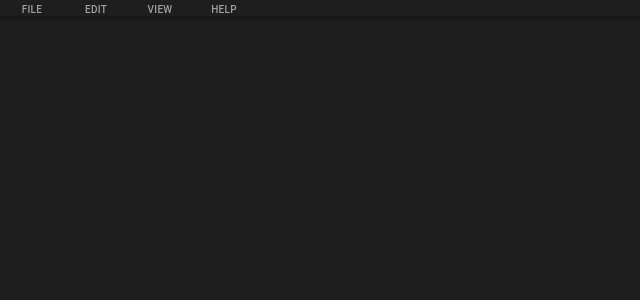
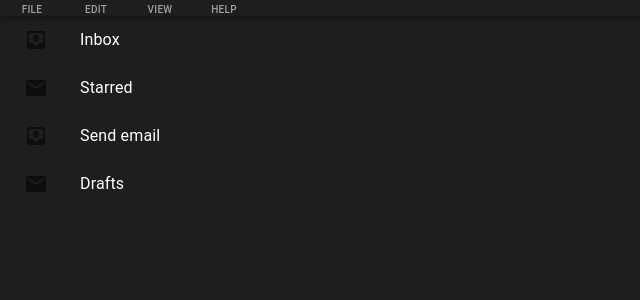
Before and after one commit to DianaBuliga/IrisViz, a React app: page / in a window 1280 px wide. Shown: the top 300 px of the page, without its empty margins (0-640 px from the left). Built offline with nearby package versions, Linux system fonts and the light colour scheme; the HTML template or start-up script is replaced by a standard one.

Commit message:
added left menu

```diff
--- /dev/null
+++ b/src/app/App.tsx
@@ -0,0 +1,14 @@
+import TopMenu from "./layout/TopMenu";
+import React from "react";
+import LeftMenu from "./layout/LeftMenu";
+
+const App = () => {
+	return (
+		<>
+			<TopMenu/>
+			<LeftMenu/>
+		</>
+	);
+};
+
+export default App;
--- a/src/app/index.tsx
+++ b/src/app/index.tsx
@@ -1,15 +1,7 @@
 import React from 'react';
 import ReactDOM from 'react-dom/client';
-import TopMenu from "./layout/TopMenu";
 import "./global.scss";
-
-const App = () => {
-	return (
-		<>
-			<TopMenu/>
-		</>
-	);
-};
+import App from "./App";
 
 const rootElement = document.getElementById('root');
 
--- /dev/null
+++ b/src/app/layout/LeftMenu.tsx
@@ -0,0 +1,24 @@
+import React from 'react';
+import List from '@mui/material/List';
+import ListItem from '@mui/material/ListItem';
+import ListItemIcon from '@mui/material/ListItemIcon';
+import ListItemText from '@mui/material/ListItemText';
+import InboxIcon from '@mui/icons-material/MoveToInbox';
+import MailIcon from '@mui/icons-material/Mail';
+
+const LeftMenu = () => {
+	return (
+		<List>
+			{['Inbox', 'Starred', 'Send email', 'Drafts'].map((text, index) => (
+				<ListItem key={text}>
+					<ListItemIcon>
+						{index % 2 === 0 ? <InboxIcon/> : <MailIcon/>}
+					</ListItemIcon>
+					<ListItemText primary={text}/>
+				</ListItem>
+			))}
+		</List>
+	);
+};
+
+export default LeftMenu;
--- a/src/app/layout/TopMenu.tsx
+++ b/src/app/layout/TopMenu.tsx
@@ -17,6 +17,7 @@ const TopMenu = () => {
 		setAnchorEl(event.currentTarget);
 		setOpenMenu(menuItem);
 	};
+
 	const handleClose = () => {
 		setAnchorEl(null);
 		setOpenMenu(null);
```
Also changed, not shown: src/app/components/components.tsx (renamed from src/app/components.tsx), src/app/layout/RightMenu.tsx (added).
